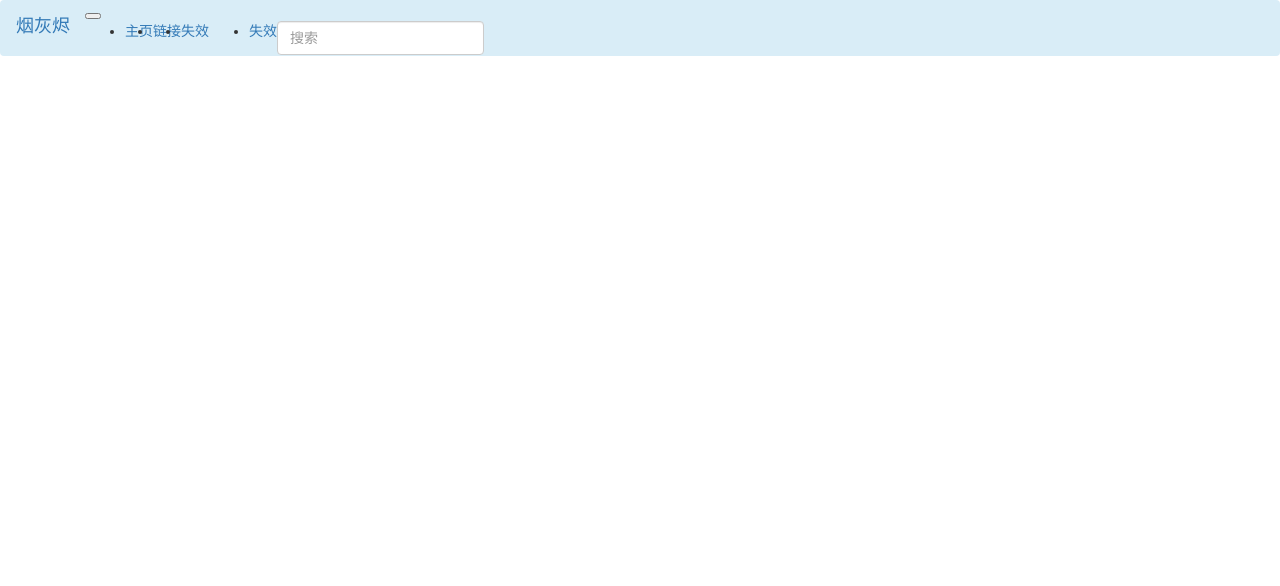
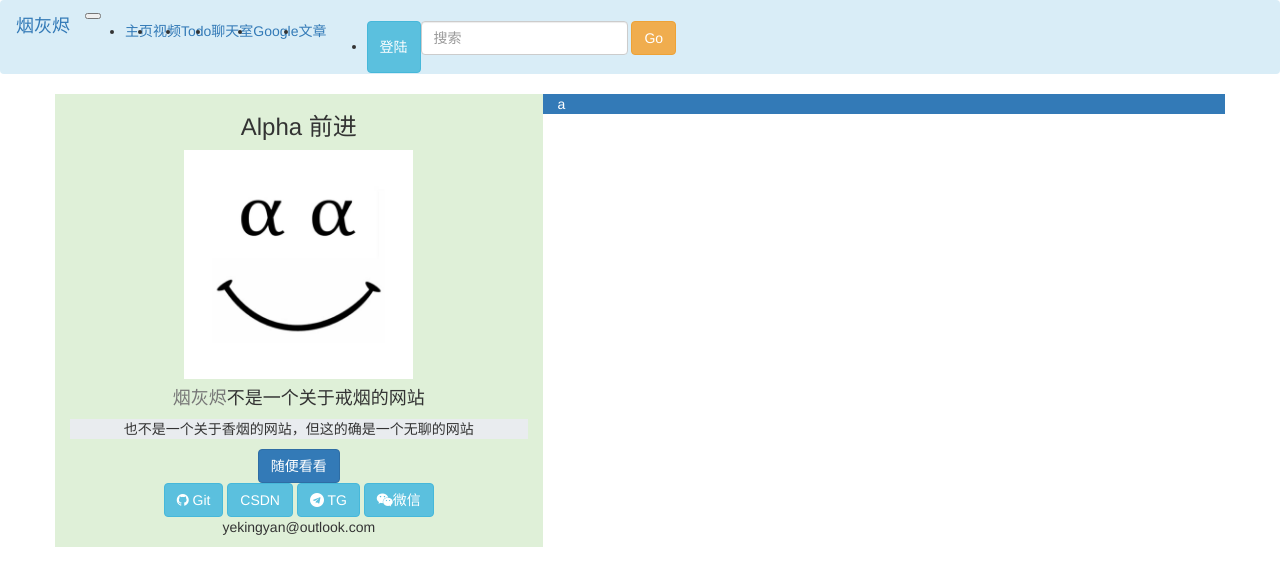
Before and after one commit to yekingyan/Flask_for_my_web, a Flask app: page / in a window 1280 px wide. Shown: the top 586 px of the page. Run offline with Flask 2, Linux system fonts and the light colour scheme; some libraries are stand-ins or nearby versions.

Commit message:
首页左边完成

```diff
--- a/app.py
+++ b/app.py
@@ -25,7 +25,7 @@ app.secret_key = 'asdkjfhsiw@#sf64461dasf#$%'
 
 @app.route('/')
 def hello_world():
-    template = render_template('base2.html')
+    template = render_template('index.html')
     r = make_response(template)
     if get_cookie() is None:
         r.set_cookie('cookie', salt(), max_age=2419200)
--- a/models/todo.py
+++ b/models/todo.py
@@ -66,6 +66,6 @@ class Todo(Model):
         """返回所在的id的cookie值"""
         models = cls.all()
         for m in models:
-            print(m)
+            # print(m)
             if m.id == todo_id:
                 return m.cookie
--- a/static/css/navbar.css
+++ b/static/css/navbar.css
@@ -2,14 +2,9 @@
     background-color: #00E5EE;
 }
 
-/*#sidebar{*/
-    /*padding-top: 200px;*/
-/*}*/
-
-/*.leftSide {*/
-    /*padding-bottom: 200px;*/
-
-/*}*/
+.bg-dary {
+    background-color: #e9ecef;
+}
 
 .log-img {
     max-width: 50%;
--- a/templates/base2.html
+++ b/templates/base2.html
@@ -8,6 +8,7 @@
 {% block head %}
     {{ super() }}
     <link rel="shortcut icon" href="{{ url_for('static', filename='favicon.ico') }}">
+    <link rel="stylesheet" href="https://cdn.bootcss.com/font-awesome/4.7.0/css/font-awesome.css">
 {% endblock %}
 
 {% block html_attribs %} lang="zh"{% endblock %}
@@ -38,21 +39,35 @@
                     </a>
                 </li>
                 <li class="nav-item">
-        <a class="nav-link" href="#!">链接</a>
+                    <a class="nav-link" href="#!">视频</a>
                 </li>
                 <li class="nav-item">
-        <a class="nav-link disabled" href="#!">失效</a>
+                    <a class="nav-link" href={{ url_for("todo.index") }}>Todo</a>
+                </li>
+                <li class="nav-item">
+                    <a class="nav-link" href="#!">聊天室</a>
+                </li>
+                <li class="nav-item">
+                    <a class="nav-link" href="#!">Google</a>
+                </li>
+                <li class="nav-item">
+                    <a class="nav-link disabled" href="#!">文章</a>
                 </li>
             </ul>
+            <div class="form-inline">
             <ul class="navbar-nav mr-auto mt-2 mt-md-0">
                 <li class="nav-item">
-        <a class="nav-link" href="#!">失效</a>
+                    <a class="btn btn-info" href="#!">登陆</a>
                 </li>
             </ul>
             <form class="form-inline my-2 my-lg-0" _lpchecked="1">
                 <input class="form-control mr-sm-2" type="text" placeholder="搜索">
+                <button type="button" class="btn btn-warning" data-container="body" data-toggle="popover"
+                        data-placement="bottom" data-content="别点了，没用的" data-original-title="" title="">
+                    Go
+                </button>
             </form>
-
+            </div>
         </div>
     </nav>
 
--- /dev/null
+++ b/templates/index.html
@@ -0,0 +1,65 @@
+{% extends "base2.html" %}
+
+
+{% block content %}
+    <div class="container mt-5">
+        <div class="row">
+            <div class="col-md-5 bg-success">
+                <div class="card text-center">
+                    <div class="card-header">
+                        <h3>Alpha 前进</h3>
+                    </div>
+                    <div class="">
+                        <img class="log-img rounded-circle"
+                             src={{ url_for('static', filename='alpha.jpg') }} alt="smile">
+                    </div>
+                    <div class="card-body">
+                        <h4 class="card-title"><span class="text-muted">烟灰烬</span>不是一个关于戒烟的网站</h4>
+                        <p class="card-text bg-dary">也不是一个关于香烟的网站，但这的确是一个无聊的网站</p>
+                        <a href="#!" class="btn btn-primary">随便看看</a>
+                    </div>
+                    <div class="card-footer">
+
+                        <a href="https://github.com/yekingyan" target="_blank" class="btn btn-info">
+                            <span class="fa fa-github mr-2"></span>
+                            Git
+                        </a>
+
+
+                        <a href="https://blog.csdn.net/weixin_42105977" target="_blank" class="btn btn-info">CSDN</a>
+
+                        <a href="https://t.me/yekingyan " target="_blank" class="btn btn-info">
+                            <span class="fa fa-telegram mr-2"></span>
+                            TG
+                        </a>
+
+                        <div class="btn-group">
+                            <button type="button" class="btn dropdown-toggle btn-info" data-toggle="dropdown"
+                                    aria-haspopup="true"
+                                    aria-expanded="false">
+
+                                <span <span class="fa fa-weixin mr-2">微信</span>
+
+                            </button>
+                            <div class="dropdown-menu" x-placement="bottom-start"
+                                 style="position: absolute; will-change: transform; top: 0px; left: 0px; transform: translate3d(0px, 38px, 0px);">
+                                <img class="img-50" src="/static/wechat.jpg" alt="wechat">
+                            </div>
+                        </div>
+
+
+                        <br>
+                        <p>yekingyan@outlook.com</p>
+
+
+                    </div>
+                </div>
+            </div>
+            <div class="col-md-7 bg-primary">
+
+                a
+
+            </div>
+        </div>
+
+{% endblock %}
--- a/templates/todo.html
+++ b/templates/todo.html
@@ -1,7 +1,5 @@
 {% extends "base2.html" %}
 
-
-{% block title %}ToDo{% endblock %}
 
 {% block head %}
     {{ super() }}
@@ -18,7 +16,7 @@
     </div>
     <div class="card-body mt-2 center" >
         <form class="block-center" action={{ url_for("todo.add") }} method="post">
-            <input type="text" class="form-control" placeholder="" aria-label="" aria-describedby="basic-addon1"
+            <input type="text" class="form-control" placeholder="let's do something" aria-label="" aria-describedby="basic-addon1"
                    name="title">
             <input class="btn btn-success border-left" type="submit" value="Do it!">
         </form>
```
Also changed, not shown: routes/todo.py (+7 -2 lines), static/wechat.jpg (added). Lines whose indentation alone changed are shown as unchanged.
